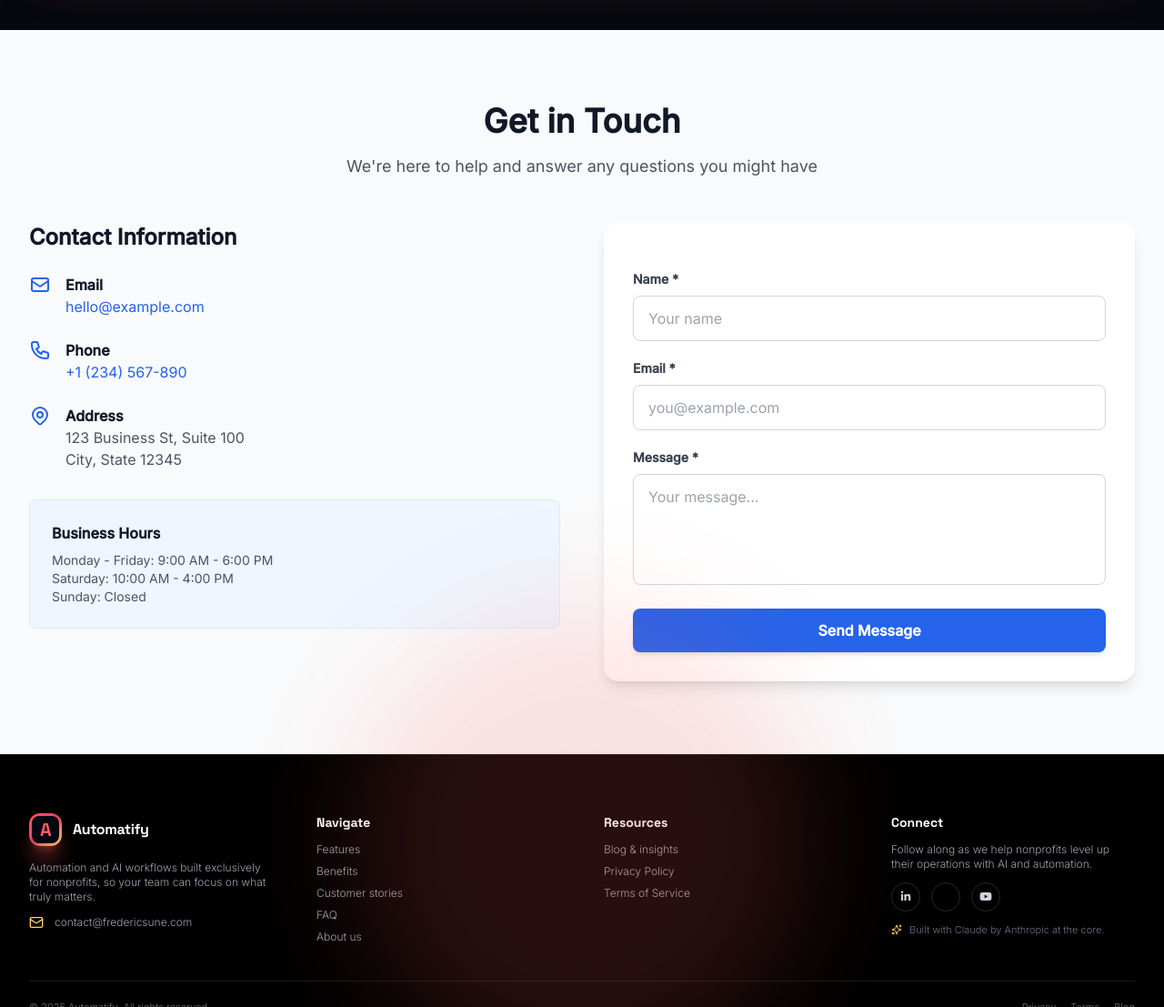
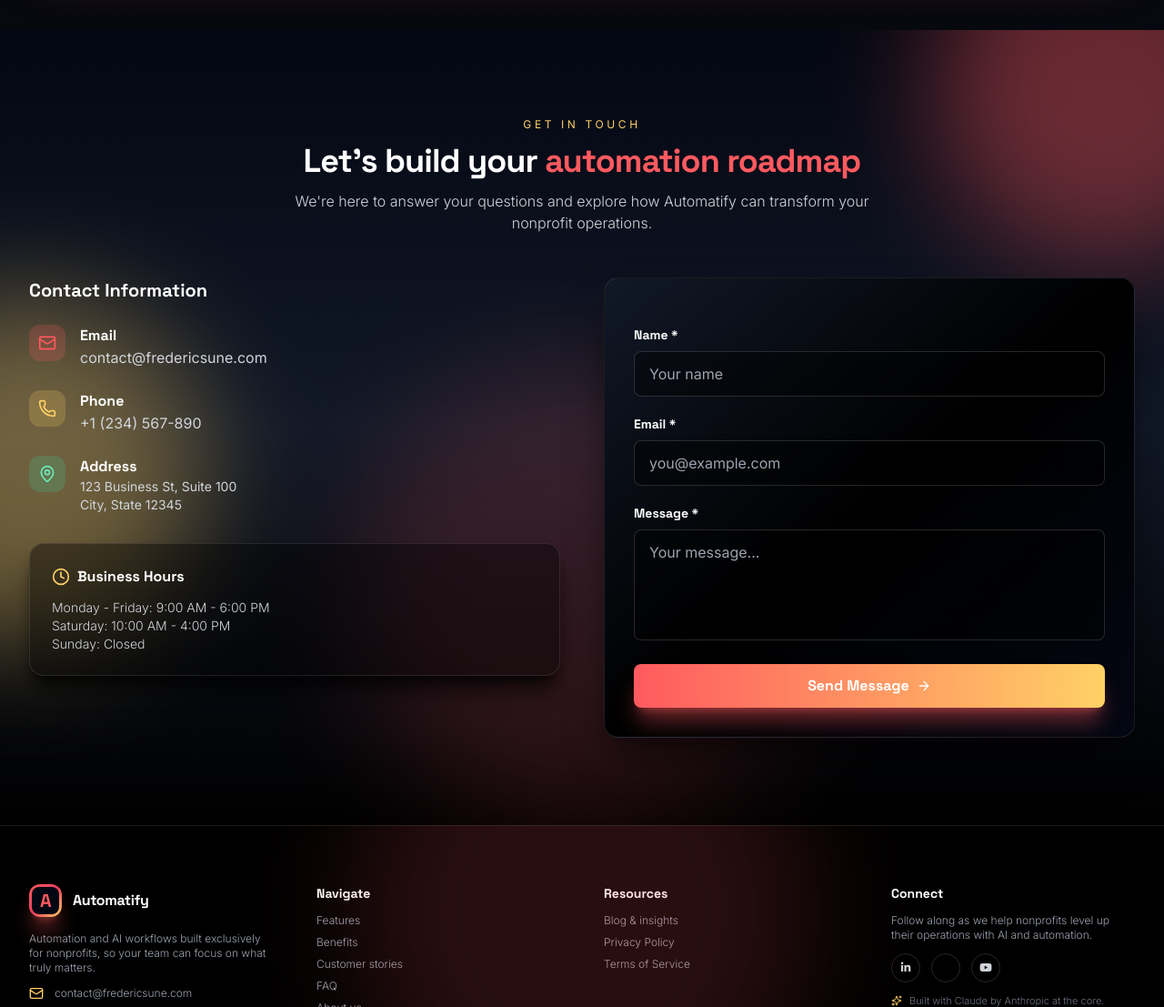
Before and after one commit to WebAutomatorHQ/ultimate-automation-for-nonprofits-2025-11-26-499ul, a plain HTML site: page index.html in a window 1280 px wide. Shown: the part 5540-6647 px from the top of the page at 91% size. Drawn offline with nearby package versions, Linux system fonts and the light colour scheme; some icons are missing.

Commit message:
Update index.html via editor

```diff
--- a/index.html
+++ b/index.html
@@ -814,118 +814,127 @@
     </main>
 
 
-    <!-- Contact Form Section - Split Layout -->
-    <section id="contact" class="py-20 bg-gray-50">
-      <div class="max-w-7xl mx-auto px-4 sm:px-6 lg:px-8">
-        <div class="text-center mb-12">
-          <h2 class="text-3xl md:text-4xl font-bold text-gray-900 mb-4">Get in Touch</h2>
-          <p class="text-lg text-gray-600">We're here to help and answer any questions you might have</p>
+    <!-- Contact Form Section - Dark Hero Style -->
+    <section id="contact" class="relative py-16 md:py-24 bg-gradient-to-b from-gray-950 via-gray-900 to-black overflow-hidden">
+      <div class="pointer-events-none absolute inset-0 opacity-40">
+        <div class="absolute -top-32 -right-32 w-96 h-96 bg-primary rounded-full mix-blend-screen blur-3xl"></div>
+        <div class="absolute top-1/3 -left-40 w-96 h-96 bg-accent rounded-full mix-blend-screen blur-3xl"></div>
+        <div class="absolute bottom-0 left-1/2 -translate-x-1/2 w-[32rem] h-[32rem] bg-primary/40 rounded-full mix-blend-screen blur-3xl"></div>
+      </div>
+      <div class="relative max-w-7xl mx-auto px-4 sm:px-6 lg:px-8">
+        <div class="mb-12 text-center">
+          <p class="text-xs font-body tracking-[0.3em] uppercase text-accent mb-3">Get in touch</p>
+          <h2 class="text-3xl sm:text-4xl font-heading font-bold tracking-tight text-white leading-tight mb-3">Let's build your <span class="text-primary">automation roadmap</span></h2>
+          <p class="text-gray-300 font-light max-w-2xl mx-auto">We're here to answer your questions and explore how Automatify can transform your nonprofit operations.</p>
         </div>
 
         <div class="grid md:grid-cols-2 gap-12 items-start">
           <!-- Contact Information Column -->
           <div class="space-y-8">
             <div>
-              <h3 class="text-2xl font-bold text-gray-900 mb-6">Contact Information</h3>
+              <h3 class="text-xl font-heading font-semibold text-white mb-6">Contact Information</h3>
               <div class="space-y-6">
                 <div class="flex items-start space-x-4">
                   <div class="flex-shrink-0">
-                    <svg class="w-6 h-6 text-blue-600" fill="none" stroke="currentColor" viewBox="0 0 24 24">
-                      <path stroke-linecap="round" stroke-linejoin="round" stroke-width="2" d="M3 8l7.89 5.26a2 2 0 002.22 0L21 8M5 19h14a2 2 0 002-2V7a2 2 0 00-2-2H5a2 2 0 00-2 2v10a2 2 0 002 2z"></path>
-                    </svg>
+                    <div class="inline-flex h-10 w-10 items-center justify-center rounded-xl bg-primary/20 text-primary">
+                      <i data-lucide="mail" class="w-5 h-5"></i>
+                    </div>
                   </div>
                   <div>
-                    <p class="font-semibold text-gray-900">Email</p>
-                    <a href="mailto:hello@example.com" class="text-blue-600 hover:text-blue-700">hello@example.com</a>
+                    <p class="font-heading font-semibold text-white">Email</p>
+                    <a href="mailto:contact@fredericsune.com" class="text-gray-300 hover:text-primary transition-colors duration-300">contact@fredericsune.com</a>
                   </div>
                 </div>
 
                 <div class="flex items-start space-x-4">
                   <div class="flex-shrink-0">
-                    <svg class="w-6 h-6 text-blue-600" fill="none" stroke="currentColor" viewBox="0 0 24 24">
-                      <path stroke-linecap="round" stroke-linejoin="round" stroke-width="2" d="M3 5a2 2 0 012-2h3.28a1 1 0 01.948.684l1.498 4.493a1 1 0 01-.502 1.21l-2.257 1.13a11.042 11.042 0 005.516 5.516l1.13-2.257a1 1 0 011.21-.502l4.493 1.498a1 1 0 01.684.949V19a2 2 0 01-2 2h-1C9.716 21 3 14.284 3 6V5z"></path>
-                    </svg>
+                    <div class="inline-flex h-10 w-10 items-center justify-center rounded-xl bg-accent/20 text-accent">
+                      <i data-lucide="phone" class="w-5 h-5"></i>
+                    </div>
                   </div>
                   <div>
-                    <p class="font-semibold text-gray-900">Phone</p>
-                    <a href="tel:+1234567890" class="text-blue-600 hover:text-blue-700">+1 (234) 567-890</a>
+                    <p class="font-heading font-semibold text-white">Phone</p>
+                    <a href="tel:+1234567890" class="text-gray-300 hover:text-primary transition-colors duration-300">+1 (234) 567-890</a>
                   </div>
                 </div>
 
                 <div class="flex items-start space-x-4">
                   <div class="flex-shrink-0">
-                    <svg class="w-6 h-6 text-blue-600" fill="none" stroke="currentColor" viewBox="0 0 24 24">
-                      <path stroke-linecap="round" stroke-linejoin="round" stroke-width="2" d="M17.657 16.657L13.414 20.9a1.998 1.998 0 01-2.827 0l-4.244-4.243a8 8 0 1111.314 0z"></path>
-                      <path stroke-linecap="round" stroke-linejoin="round" stroke-width="2" d="M15 11a3 3 0 11-6 0 3 3 0 016 0z"></path>
-                    </svg>
+                    <div class="inline-flex h-10 w-10 items-center justify-center rounded-xl bg-emerald-400/20 text-emerald-300">
+                      <i data-lucide="map-pin" class="w-5 h-5"></i>
+                    </div>
                   </div>
                   <div>
-                    <p class="font-semibold text-gray-900">Address</p>
-                    <p class="text-gray-600">123 Business St, Suite 100<br>City, State 12345</p>
+                    <p class="font-heading font-semibold text-white">Address</p>
+                    <p class="text-gray-300 text-sm">123 Business St, Suite 100<br>City, State 12345</p>
                   </div>
                 </div>
               </div>
             </div>
 
-            <div class="bg-blue-50 border border-blue-100 rounded-lg p-6">
-              <h4 class="font-semibold text-gray-900 mb-2">Business Hours</h4>
-              <p class="text-gray-600 text-sm">Monday - Friday: 9:00 AM - 6:00 PM</p>
-              <p class="text-gray-600 text-sm">Saturday: 10:00 AM - 4:00 PM</p>
-              <p class="text-gray-600 text-sm">Sunday: Closed</p>
+            <div class="rounded-2xl border border-white/10 bg-black/40 shadow-xl shadow-black/70 p-6">
+              <h4 class="font-heading font-semibold text-white mb-3 flex items-center gap-2">
+                <i data-lucide="clock" class="w-5 h-5 text-accent"></i>
+                Business Hours
+              </h4>
+              <p class="text-gray-300 text-sm font-light">Monday - Friday: 9:00 AM - 6:00 PM</p>
+              <p class="text-gray-300 text-sm font-light">Saturday: 10:00 AM - 4:00 PM</p>
+              <p class="text-gray-300 text-sm font-light">Sunday: Closed</p>
             </div>
           </div>
 
           <!-- Form Column -->
-          <div class="bg-white rounded-2xl shadow-lg p-8">
+          <div class="rounded-2xl border border-white/10 bg-gradient-to-br from-gray-900 via-black to-gray-950 shadow-2xl shadow-black/70 p-6 sm:p-8">
             <form action="https://api.web3forms.com/submit" method="POST" class="space-y-5">
               <input type="hidden" name="access_key" value="YOUR_WEB3FORMS_ACCESS_KEY">
               <input type="hidden" name="redirect" value="false">
               <input type="checkbox" name="botcheck" class="hidden" style="display: none;">
 
               <div>
-                <label for="name" class="block text-sm font-semibold text-gray-700 mb-2">Name *</label>
+                <label for="name" class="block text-sm font-heading font-semibold text-white mb-2">Name *</label>
                 <input
                   type="text"
                   name="name"
                   id="name"
                   required
-                  class="w-full px-4 py-3 border border-gray-300 rounded-lg focus:ring-2 focus:ring-blue-500 focus:border-transparent outline-none"
+                  class="w-full px-4 py-3 border border-white/15 rounded-lg bg-black/40 text-white placeholder-gray-400 focus:ring-2 focus:ring-primary focus:border-primary focus:bg-black/60 outline-none transition-all duration-300"
                   placeholder="Your name"
                 >
               </div>
 
               <div>
-                <label for="email" class="block text-sm font-semibold text-gray-700 mb-2">Email *</label>
+                <label for="email" class="block text-sm font-heading font-semibold text-white mb-2">Email *</label>
                 <input
                   type="email"
                   name="email"
                   id="email"
                   required
-                  class="w-full px-4 py-3 border border-gray-300 rounded-lg focus:ring-2 focus:ring-blue-500 focus:border-transparent outline-none"
+                  class="w-full px-4 py-3 border border-white/15 rounded-lg bg-black/40 text-white placeholder-gray-400 focus:ring-2 focus:ring-primary focus:border-primary focus:bg-black/60 outline-none transition-all duration-300"
                   placeholder="you@example.com"
                 >
               </div>
 
               <div>
-                <label for="message" class="block text-sm font-semibold text-gray-700 mb-2">Message *</label>
+                <label for="message" class="block text-sm font-heading font-semibold text-white mb-2">Message *</label>
                 <textarea
                   name="message"
                   id="message"
                   required
                   rows="4"
-                  class="w-full px-4 py-3 border border-gray-300 rounded-lg focus:ring-2 focus:ring-blue-500 focus:border-transparent outline-none resize-none"
+                  class="w-full px-4 py-3 border border-white/15 rounded-lg bg-black/40 text-white placeholder-gray-400 focus:ring-2 focus:ring-primary focus:border-primary focus:bg-black/60 outline-none resize-none transition-all duration-300"
                   placeholder="Your message..."
                 ></textarea>
               </div>
 
               <button
                 type="submit"
-                class="w-full bg-blue-600 hover:bg-blue-700 text-white font-semibold py-3 px-6 rounded-lg transition-all duration-200 shadow-md hover:shadow-lg"
+                class="w-full inline-flex items-center justify-center gap-2 rounded-lg px-8 py-3 text-base font-heading font-bold bg-gradient-to-r from-primary to-accent text-white shadow-xl shadow-primary/40 hover:shadow-2xl hover:shadow-primary/60 hover:scale-105 hover:brightness-110 transition-all duration-300 ease-out focus:outline-none focus:ring-2 focus:ring-primary focus:ring-offset-2 focus:ring-offset-gray-950"
               >
-                Send Message
+                <span>Send Message</span>
+                <i data-lucide="arrow-right" class="w-4 h-4"></i>
               </button>
 
-              <div id="form-result" class="hidden mt-4 p-4 rounded-lg text-center font-medium"></div>
+              <div id="form-result" class="hidden mt-4 p-4 rounded-lg text-center font-medium text-sm"></div>
             </form>
           </div>
         </div>
@@ -959,7 +968,7 @@
             const data = await response.json();
 
             if (response.ok && data.success) {
-              resultDiv.className = 'block mt-4 p-4 rounded-lg text-center font-medium bg-green-50 text-green-800 border border-green-200';
+              resultDiv.className = 'block mt-4 p-4 rounded-lg text-center font-medium bg-emerald-500/20 text-emerald-300 border border-emerald-500/40';
               resultDiv.textContent = 'Thank you! We\'ll be in touch soon.';
               form.reset();
             } else {
@@ -967,7 +976,7 @@
               resultDiv.textContent = data.message || 'Something went wrong. Please try again.';
             }
           } catch (error) {
-            resultDiv.className = 'block mt-4 p-4 rounded-lg text-center font-medium bg-red-50 text-red-800 border border-red-200';
+            resultDiv.className = 'block mt-4 p-4 rounded-lg text-center font-medium bg-red-500/20 text-red-300 border border-red-500/40';
             resultDiv.textContent = 'Network error. Please try again.';
           } finally {
             submitButton.disabled = false;
```
